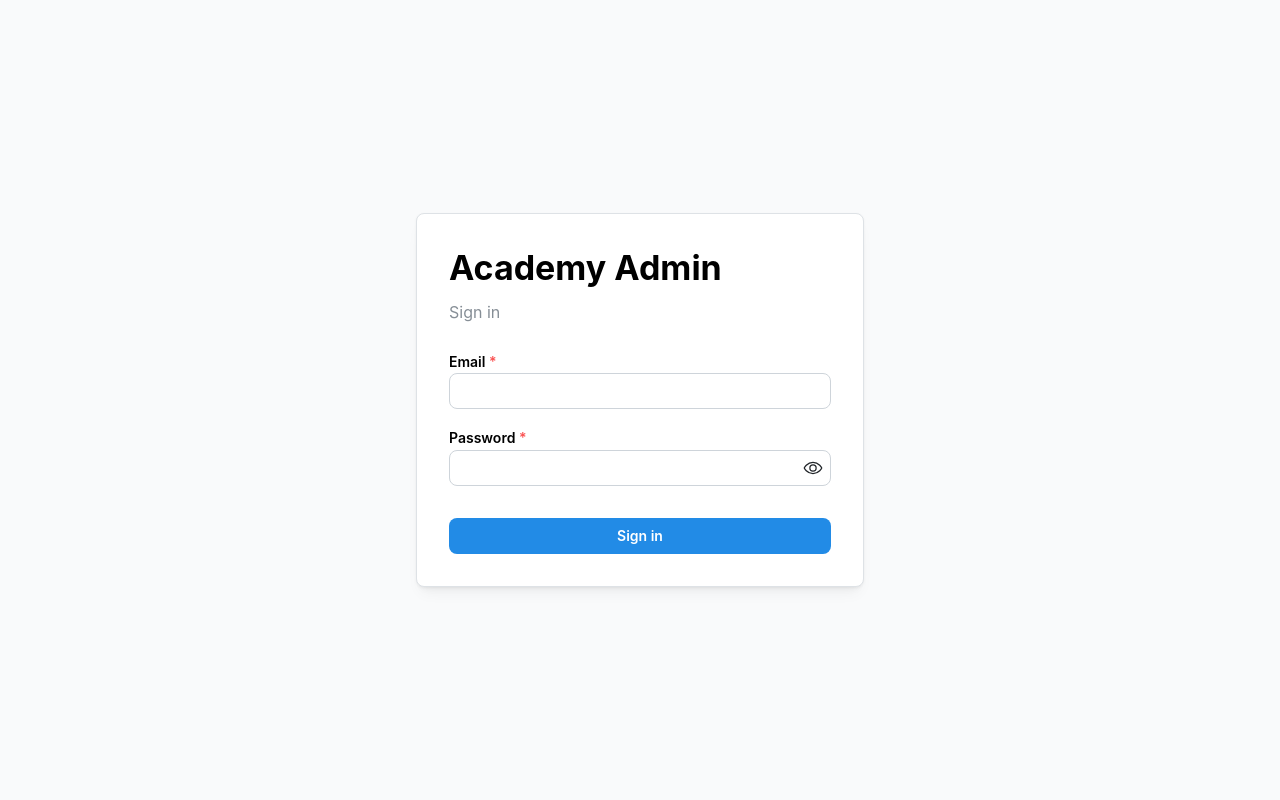
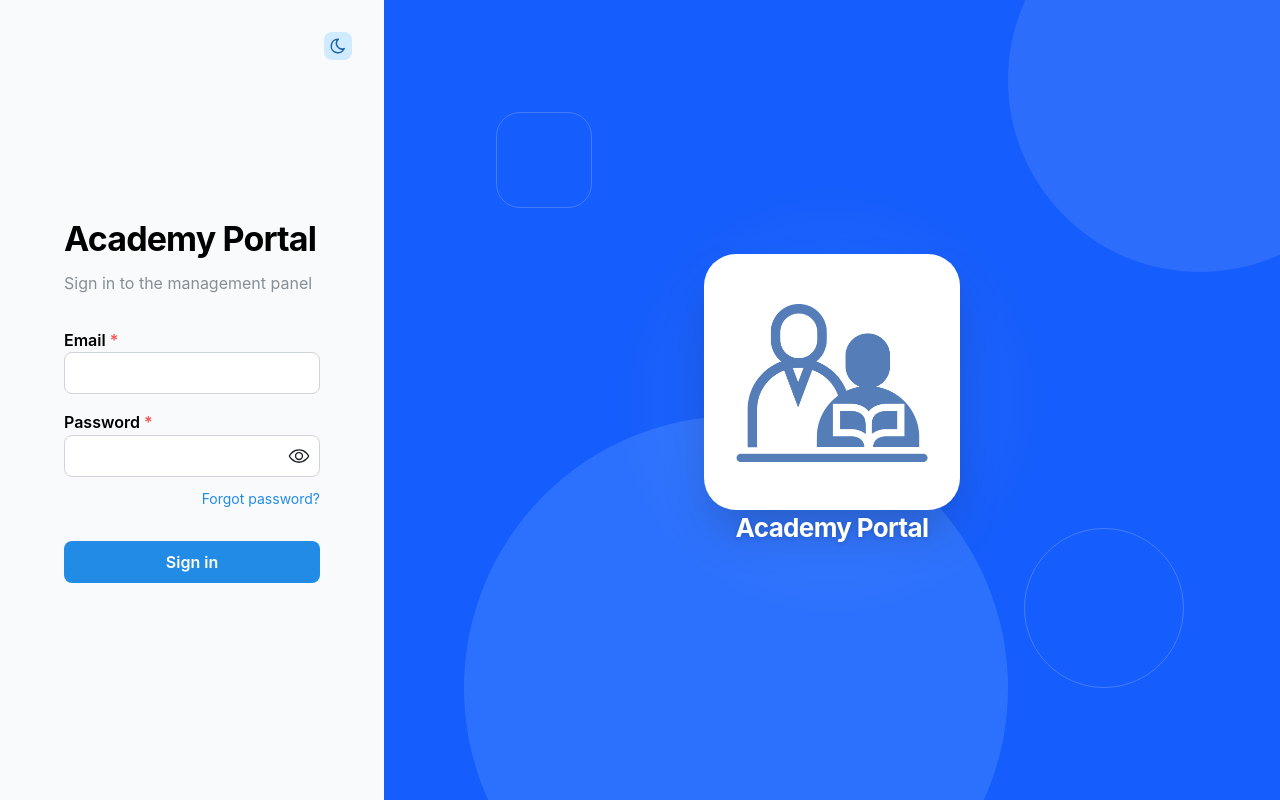
Before and after one commit to yavuztturgut/dershane, a React app in the folder frontend/: page /login in a window 1280 px wide. Built offline with nearby package versions, Linux system fonts and the light colour scheme; no server answers; the HTML template or start-up script is replaced by a standard one.

Commit message:
feat: implement theme toggle component and update login page with new UI elements

```diff
--- a/frontend/src/components/layout/AppSidebar.jsx
+++ b/frontend/src/components/layout/AppSidebar.jsx
@@ -1,12 +1,12 @@
 import { ActionIcon, AppShell, Group, NavLink, Select, Text } from '@mantine/core';
-import { useMantineColorScheme } from '@mantine/core';
 import {
   IconBook2, IconCalendarEvent, IconChevronLeft, IconChevronRight, IconDashboard,
-  IconLanguage, IconLogout, IconMoon, IconSchool, IconSun, IconUser, IconUsers, IconUserShield,
+  IconLanguage, IconLogout, IconSchool, IconUser, IconUsers, IconUserShield,
 } from '@tabler/icons-react';
 import { Link, useLocation, useNavigate } from 'react-router-dom';
 import { useTranslation } from 'react-i18next';
 import { useAuth } from '../../features/auth/auth-context';
+import { ThemeToggle } from '../ui/ThemeToggle';
 
 const adminItems = [
   { to: '/', key: 'dashboard', icon: IconDashboard },
@@ -19,7 +19,6 @@ const adminItems = [
 
 export function AppSidebar({ collapsed, onToggle, onNavigate }) {
   const { t, i18n } = useTranslation();
-  const { colorScheme, setColorScheme } = useMantineColorScheme();
   const { user, logout } = useAuth();
   const location = useLocation();
   const navigate = useNavigate();
@@ -36,10 +35,6 @@ export function AppSidebar({ collapsed, onToggle, onNavigate }) {
     if (!language) return;
     localStorage.setItem('language', language);
     i18n.changeLanguage(language);
-  }
-
-  function toggleColorScheme() {
-    setColorScheme(colorScheme === 'dark' ? 'light' : 'dark');
   }
 
   function toggleLanguage() {
@@ -96,13 +91,7 @@ export function AppSidebar({ collapsed, onToggle, onNavigate }) {
               className="min-w-0 flex-1"
             />
           )}
-          <ActionIcon
-            variant="light"
-            onClick={toggleColorScheme}
-            aria-label={colorScheme === 'dark' ? t('light') : t('dark')}
-          >
-            {colorScheme === 'dark' ? <IconSun size={18} /> : <IconMoon size={18} />}
-          </ActionIcon>
+          <ThemeToggle />
         </Group>
         <NavLink
           label={collapsed ? undefined : t('logout')}
--- /dev/null
+++ b/frontend/src/components/ui/ThemeToggle.jsx
@@ -0,0 +1,24 @@
+import { ActionIcon, useMantineColorScheme } from '@mantine/core';
+import { IconMoon, IconSun } from '@tabler/icons-react';
+import { useTranslation } from 'react-i18next';
+
+export function ThemeToggle({ className }) {
+  const { t } = useTranslation();
+  const { colorScheme, setColorScheme } = useMantineColorScheme();
+  const isDark = colorScheme === 'dark';
+
+  function toggleColorScheme() {
+    setColorScheme(isDark ? 'light' : 'dark');
+  }
+
+  return (
+    <ActionIcon
+      variant="light"
+      onClick={toggleColorScheme}
+      aria-label={isDark ? t('light') : t('dark')}
+      className={className}
+    >
+      {isDark ? <IconSun size={18} /> : <IconMoon size={18} />}
+    </ActionIcon>
+  );
+}
--- a/frontend/src/features/auth/LoginPage.jsx
+++ b/frontend/src/features/auth/LoginPage.jsx
@@ -1,11 +1,13 @@
-import { Button, Paper, PasswordInput, Text, TextInput, Title } from '@mantine/core';
+import { Anchor, Button, Group, PasswordInput, Text, TextInput, Title } from '@mantine/core';
 import { useForm } from '@mantine/form';
 import { useTranslation } from 'react-i18next';
 import { Navigate, useNavigate } from 'react-router-dom';
 import { useAuth } from './auth-context';
 import { getErrorMessage } from '../../lib/api-client';
-import { notifyError } from '../../lib/notifications';
+import { notifyError, notifyInfo } from '../../lib/notifications';
 import { PageLoader } from '../../components/ui/PageLoader';
+import { ThemeToggle } from '../../components/ui/ThemeToggle';
+import loginIllustration from '../../assets/login.png';
 
 export function LoginPage() {
   const { t } = useTranslation();
@@ -28,17 +30,57 @@ export function LoginPage() {
     }
   }
 
+  function handleForgotPassword(event) {
+    event.preventDefault();
+    notifyInfo(t('forgotPasswordUnavailable'));
+  }
+
   return (
-    <main className="grid min-h-screen place-items-center bg-gray-50 px-4 dark:bg-dark-8">
-      <Paper withBorder shadow="sm" p="xl" className="w-full max-w-md">
-        <Title order={1} className="text-2xl">{t('appName')}</Title>
-        <Text c="dimmed" mt="xs">{t('login')}</Text>
-        <form onSubmit={form.onSubmit(handleSubmit)} className="mt-6">
-          <TextInput label={t('email')} required {...form.getInputProps('email')} />
-          <PasswordInput label={t('password')} required mt="md" {...form.getInputProps('password')} />
-          <Button type="submit" fullWidth mt="xl" loading={isLoggingIn}>{t('login')}</Button>
-        </form>
-      </Paper>
+    <main className="min-h-screen bg-gray-50 px-4 py-8 dark:bg-dark-8 sm:px-6 lg:grid lg:grid-cols-[30fr_70fr] lg:p-0">
+      <section className="relative flex min-h-[calc(100vh-4rem)] items-center justify-center lg:min-h-screen lg:px-8">
+        <div className="absolute right-0 top-0 z-10 lg:right-8 lg:top-8">
+          <ThemeToggle />
+        </div>
+
+        <div className="w-full max-w-md lg:w-4/5 lg:max-w-sm xl:max-w-md">
+          <div className="mb-8 flex justify-center lg:hidden">
+            <div className="grid size-20 place-items-center rounded-3xl bg-blue-50 dark:bg-dark-8">
+              <img src={loginIllustration} alt="" className="h-12 w-14 object-contain" />
+            </div>
+          </div>
+
+          <Title order={1} className="text-3xl font-bold tracking-tight">{t('appName')}</Title>
+          <Text c="dimmed" mt="xs">{t('loginSubtitle')}</Text>
+
+          <form onSubmit={form.onSubmit(handleSubmit)} className="mt-8">
+            <TextInput label={t('email')} required size="md" radius="md" {...form.getInputProps('email')} />
+            <PasswordInput label={t('password')} required mt="md" size="md" radius="md" {...form.getInputProps('password')} />
+
+            <Group justify="flex-end" mt="sm">
+              <Anchor href="#" size="sm" onClick={handleForgotPassword}>
+                {t('forgotPassword')}
+              </Anchor>
+            </Group>
+
+            <Button type="submit" fullWidth mt="xl" size="md" radius="md" loading={isLoggingIn}>{t('login')}</Button>
+          </form>
+        </div>
+      </section>
+
+      <section className="relative hidden min-h-screen overflow-hidden bg-blue-600 lg:flex lg:items-center lg:justify-center">
+        <div className="login-orb login-orb-one absolute -right-28 -top-28 size-96 rounded-full bg-white/10" />
+        <div className="login-orb login-orb-two absolute -bottom-40 left-20 size-[34rem] rounded-full bg-blue-300/20" />
+        <div className="login-orb login-orb-three absolute bottom-28 right-24 size-40 rounded-full border border-white/20" />
+        <div className="absolute left-28 top-28 h-24 w-24 rounded-3xl border border-white/20" />
+        <div className="absolute inset-0 bg-[radial-gradient(circle_at_center,rgba(255,255,255,0.12),transparent_38%)] opacity-70" />
+
+        <div className="relative z-10 mx-12 flex flex-col items-center text-center">
+          <div className="grid size-56 place-items-center rounded-[2rem] bg-white shadow-2xl xl:size-64">
+            <img src={loginIllustration} alt="" className="h-36 w-40 object-contain xl:h-44 xl:w-48" />
+          </div>
+          <Title order={2} className="mt-8 text-5xl font-bold tracking-tight text-white drop-shadow-sm">{t('appName')}</Title>
+        </div>
+      </section>
     </main>
   );
 }
--- a/frontend/src/index.css
+++ b/frontend/src/index.css
@@ -32,3 +32,57 @@ button, input, select, textarea {
   --fc-event-bg-color: var(--mantine-color-blue-6);
   --fc-event-border-color: var(--mantine-color-blue-6);
 }
+
+.login-orb {
+  will-change: transform;
+}
+
+.login-orb-one {
+  animation: login-orb-float-one 10s ease-in-out infinite alternate;
+}
+
+.login-orb-two {
+  animation: login-orb-float-two 13s ease-in-out infinite alternate;
+}
+
+.login-orb-three {
+  animation: login-orb-float-three 11s ease-in-out infinite alternate;
+}
+
+@keyframes login-orb-float-one {
+  from {
+    transform: translate3d(0, 0, 0) scale(1);
+  }
+
+  to {
+    transform: translate3d(-2rem, 1.5rem, 0) scale(1.06);
+  }
+}
+
+@keyframes login-orb-float-two {
+  from {
+    transform: translate3d(0, 0, 0) scale(1);
+  }
+
+  to {
+    transform: translate3d(2.25rem, -1.75rem, 0) scale(1.04);
+  }
+}
+
+@keyframes login-orb-float-three {
+  from {
+    transform: translate3d(0, 0, 0) scale(1);
+  }
+
+  to {
+    transform: translate3d(-1.5rem, -2rem, 0) scale(1.08);
+  }
+}
+
+@media (prefers-reduced-motion: reduce) {
+  .login-orb-one,
+  .login-orb-two,
+  .login-orb-three {
+    animation: none;
+  }
+}
--- a/frontend/src/lib/notifications.js
+++ b/frontend/src/lib/notifications.js
@@ -22,3 +22,7 @@ export function notifyError(message) {
   notifications.show({ id, color: 'red', message: normalizedMessage, autoClose: ERROR_NOTIFICATION_COOLDOWN_MS });
   notifications.cleanQueue();
 }
+
+export function notifyInfo(message) {
+  notifications.show({ color: 'blue', message });
+}
--- a/frontend/src/locales/en.js
+++ b/frontend/src/locales/en.js
@@ -1,6 +1,8 @@
 export default {
   translation: {
-    appName: 'Academy Admin', login: 'Sign in', logout: 'Log out', email: 'Email', password: 'Password',
+    appName: 'Academy Portal', login: 'Sign in', loginSubtitle: 'Sign in to the management panel',
+    forgotPassword: 'Forgot password?', forgotPasswordUnavailable: 'Password reset will be available soon.',
+    logout: 'Log out', email: 'Email', password: 'Password',
     dashboard: 'Dashboard', users: 'Users', roles: 'Roles', classes: 'Classes', courses: 'Courses',
     schedules: 'Schedules', mySchedule: 'My Schedule', profile: 'Profile', create: 'Create', edit: 'Edit',
     delete: 'Delete', cancel: 'Cancel', save: 'Save', name: 'Name', role: 'Role', class: 'Class',
--- a/frontend/src/locales/tr.js
+++ b/frontend/src/locales/tr.js
@@ -1,6 +1,8 @@
 export default {
   translation: {
-    appName: 'Dershane Yönetimi', login: 'Giriş yap', logout: 'Çıkış yap', email: 'E-posta', password: 'Şifre',
+    appName: 'Dershane Portalı', login: 'Giriş yap', loginSubtitle: 'Yönetim paneline giriş yapın',
+    forgotPassword: 'Şifremi unuttum?', forgotPasswordUnavailable: 'Şifre sıfırlama özelliği yakında aktif olacak.',
+    logout: 'Çıkış yap', email: 'E-posta', password: 'Şifre',
     dashboard: 'Panel', users: 'Kullanıcılar', roles: 'Roller', classes: 'Sınıflar', courses: 'Dersler',
     schedules: 'Ders Programı', mySchedule: 'Programım', profile: 'Profil', create: 'Oluştur', edit: 'Düzenle',
     delete: 'Sil', cancel: 'İptal', save: 'Kaydet', name: 'Ad', role: 'Rol', class: 'Sınıf',
```
Also changed, not shown: frontend/src/assets/login.png (added).
